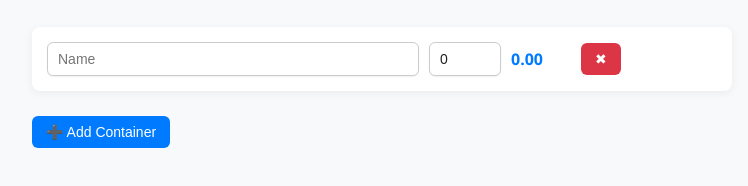
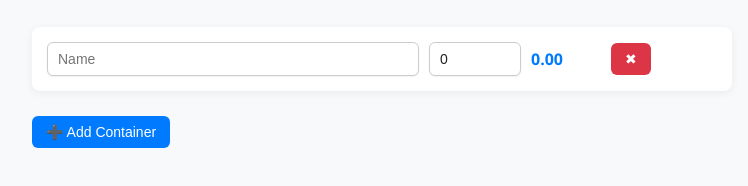
Before and after one commit to pzx113092/ratio, a plain HTML site: page index.html in a window 1280 px wide. Shown: the part 146-332 px from the top of the page, without its empty margins (258-1006 px from the left). Drawn offline with Linux system fonts and the light colour scheme.

Commit message:
Update index.html

```diff
--- a/index.html
+++ b/index.html
@@ -96,7 +96,7 @@
       font-size: 14px;
       border-radius: 6px;
       border: 1px solid var(--border-color);
-      width: 50px;
+      width: 70px;
       background: var(--input-bg);
       color: var(--text-color);
       box-shadow: 0 1px 2px var(--shadow-color);
@@ -106,7 +106,7 @@
       font-size: 16px;
       font-weight: bold;
       color: var(--result-color);
-      min-width: 60px;
+      min-width: 70px;
     }
     button {
       background-color: var(--button-bg);
```
